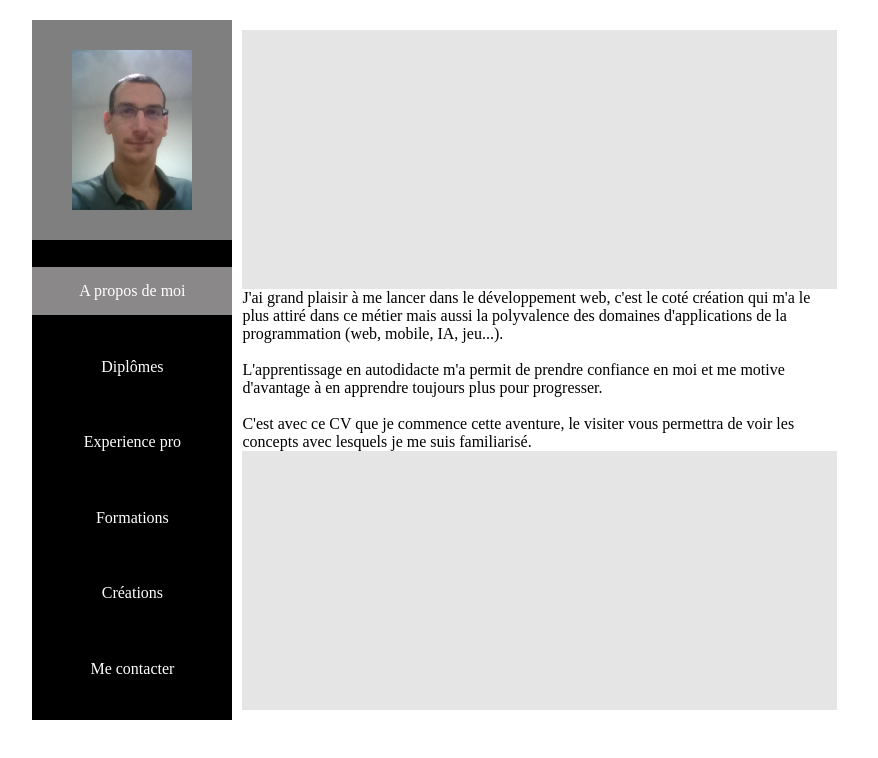
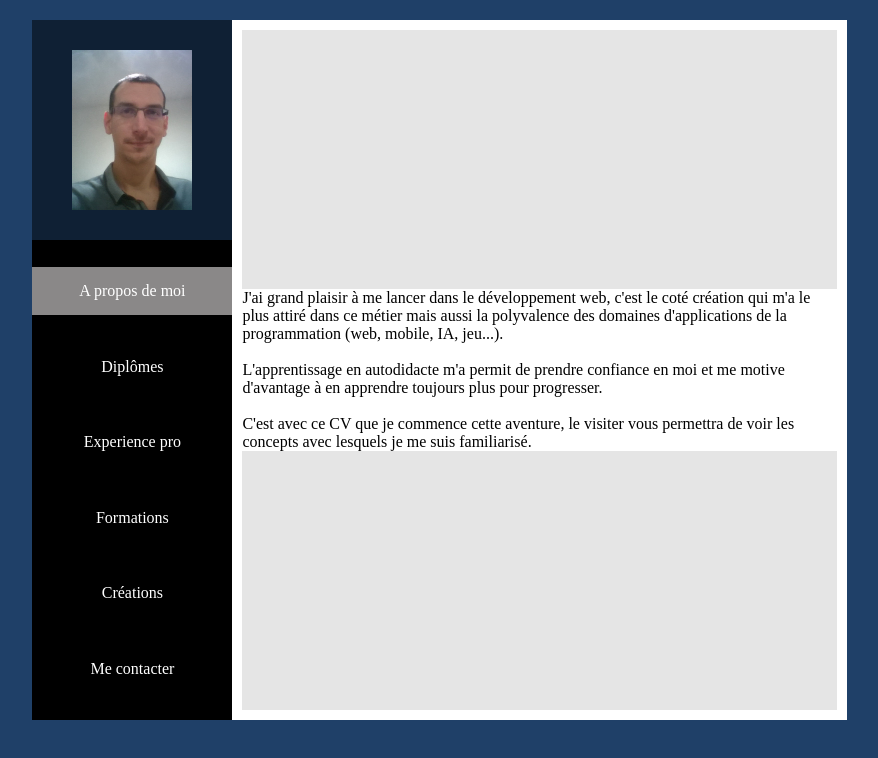
Before and after one commit to allaryg/CV-react, a React app: page / in a window 1280 px wide. Shown: the whole page, without its empty margins (198-1076 px from the left). Built offline with nearby package versions, Linux system fonts and the light colour scheme.

Commit message:
Update index.css

```diff
--- a/public/index.css
+++ b/public/index.css
@@ -9,7 +9,7 @@ body {
     width: 100%;
     height: 100%;
     margin: 0;
-    background-image: url("https://pixabay.com/fr/photos/toile-d-araign%C3%A9e-goutte-de-ros%C3%A9e-web-921039/") cover;
+    background-color: #1f4068;
 }
 #root {
     height: 100%;
```
